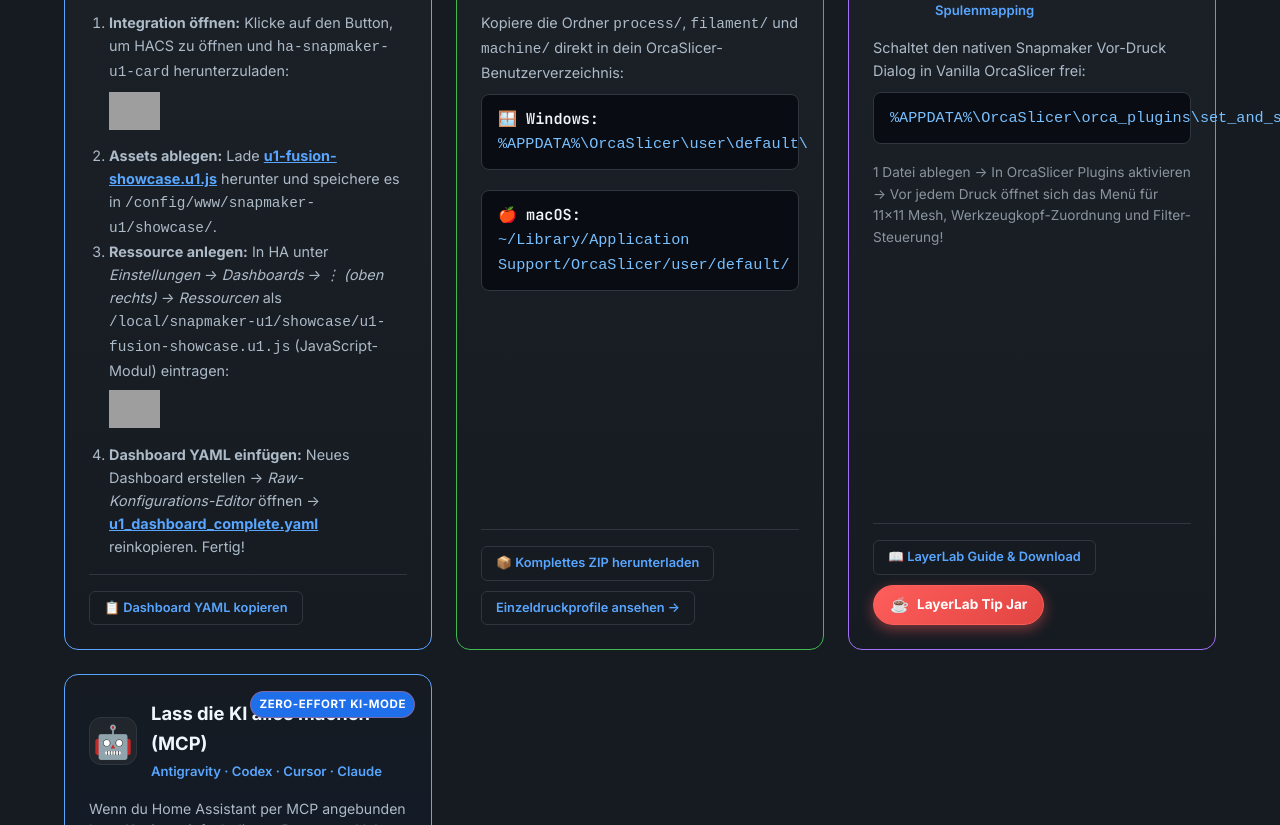
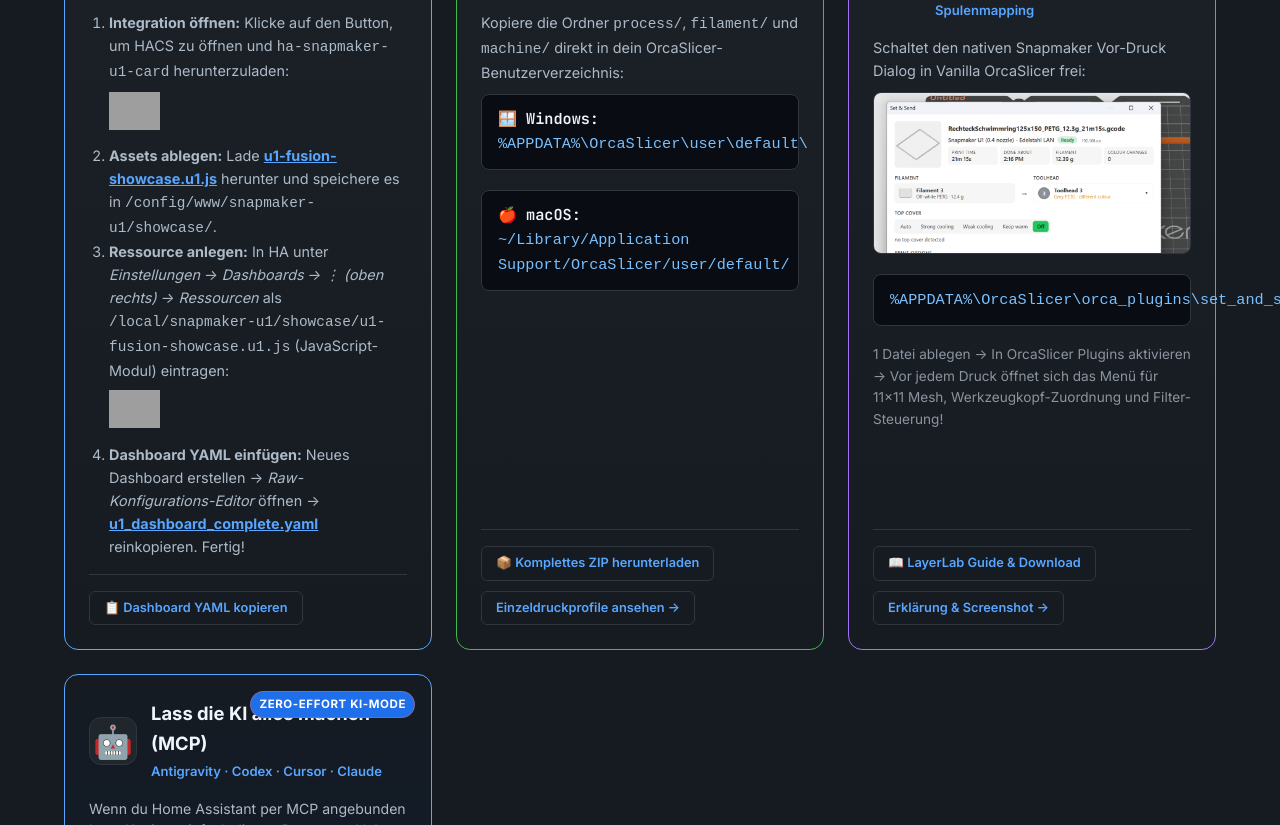
Before and after one commit to Reaper2507/snapmaker-u1-homeassistant, a plain HTML site: page docs/install.html in a window 1280 px wide. Shown: the part 576-1401 px from the top of the page. Drawn offline with Linux system fonts and the light colour scheme; grey boxes are pictures that could not be loaded.

Commit message:
docs(install): embed Set & Send dialog preview in Quick Install pack 3

```diff
--- a/docs/install.html
+++ b/docs/install.html
@@ -140,6 +140,11 @@
           <p style="color:#adbac7; font-size:0.9rem; line-height:1.6;">
             Schaltet den nativen Snapmaker Vor-Druck Dialog in Vanilla OrcaSlicer frei:
           </p>
+          <div style="margin:10px 0; border-radius:8px; overflow:hidden; border:1px solid #30363d; background:#0d1117;">
+            <a href="orcaslicer.html#set-and-send" title="Detailerklärung & Optionen ansehen">
+              <img src="assets/set-and-send-dialog.png" alt="OrcaSlicer Set & Send Pre-Print Dialog" style="width:100%; height:auto; display:block; max-height:160px; object-fit:cover; object-position:top;">
+            </a>
+          </div>
           <div class="path-code-box" style="margin:10px 0;">
             <code>%APPDATA%\OrcaSlicer\orca_plugins\set_and_send.py\set_and_send.py</code>
           </div>
@@ -148,7 +153,7 @@
           </p>
           <div class="hall-actions" style="margin-top:auto;">
             <a href="https://layerlab.store/pages/set-and-send" target="_blank" class="btn btn-primary btn-sm">📖 LayerLab Guide & Download</a>
-            <a href="https://layerlab.store/pages/set-and-send" target="_blank" class="credit-kofi-btn"><span class="kofi-icon">☕</span> LayerLab Tip Jar</a>
+            <a href="orcaslicer.html#set-and-send" class="btn btn-outline btn-sm">Erklärung & Screenshot &rarr;</a>
           </div>
         </div>
 
```
